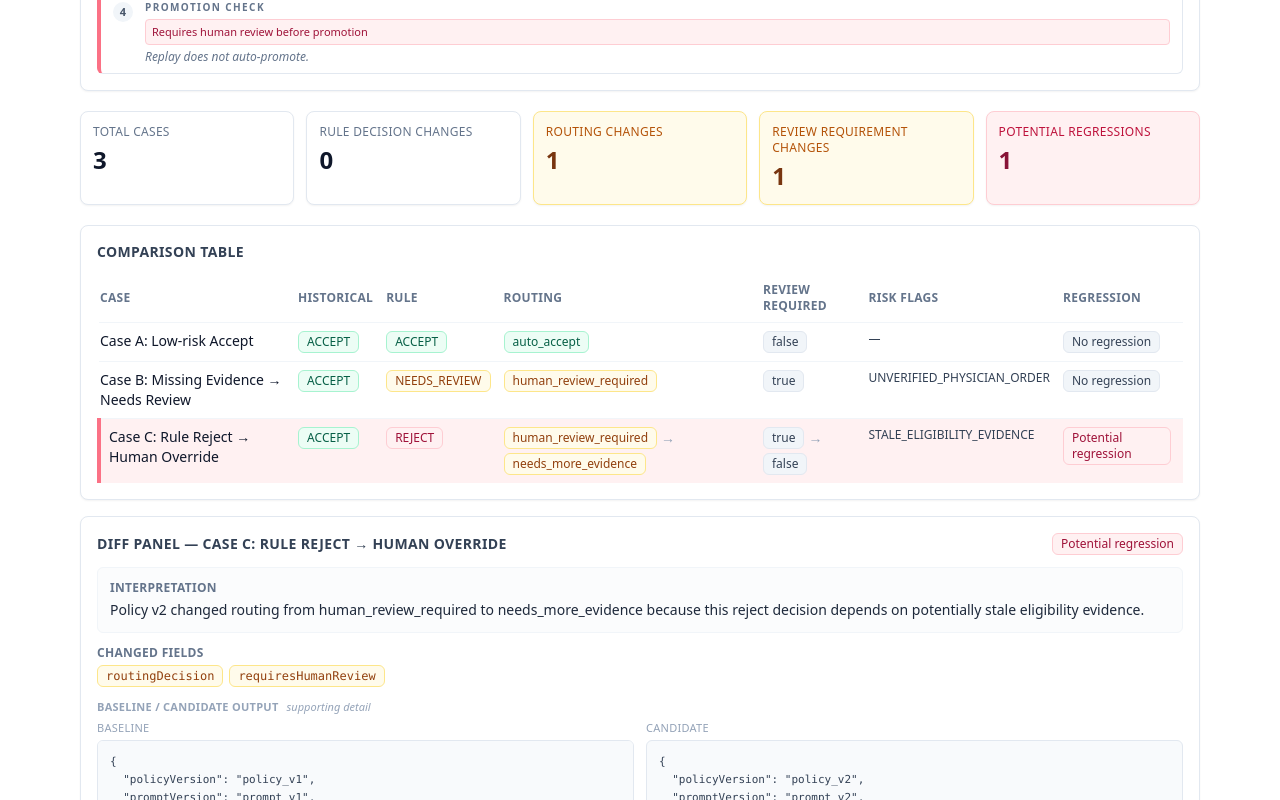
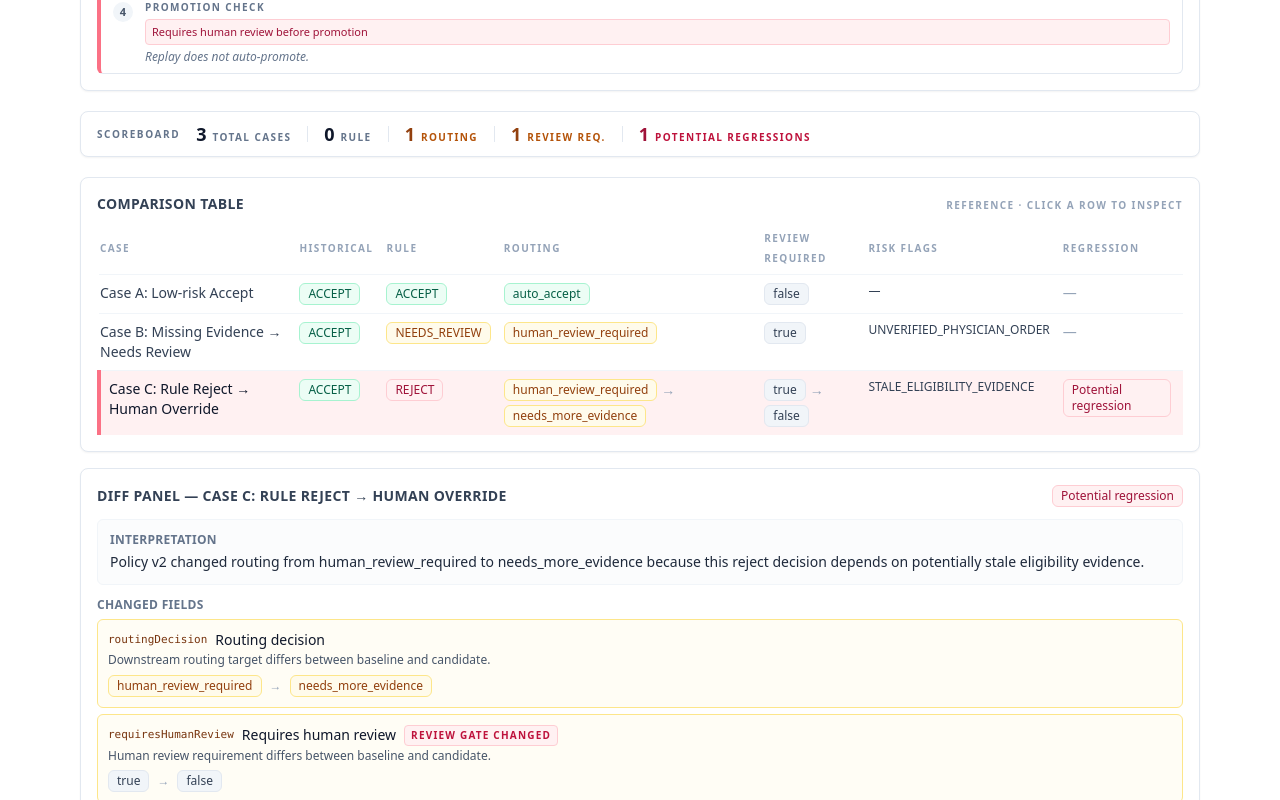
Before and after one commit to Ariosolzq/auditable-ai-referral-demo, a Next.js app: page /replay in a window 1280 px wide. Shown: the part 900-1700 px from the top of the page. Built offline with nearby package versions, Linux system fonts and the light colour scheme.

Commit message:
Round 3-2: refine replay scoreboard table and diff panel

```diff
--- a/components/replay/ReplayComparisonTable.tsx
+++ b/components/replay/ReplayComparisonTable.tsx
@@ -28,7 +28,7 @@ function Badge({
 function decisionTone(v: string): string {
   if (v === "ACCEPT" || v === "auto_accept")
     return "bg-emerald-50 text-emerald-800 border-emerald-200";
-  if (v === "REJECT" || v === "auto_reject" || v === "failed")
+  if (v === "REJECT" || v === "failed")
     return "bg-rose-50 text-rose-800 border-rose-200";
   if (
     v === "NEEDS_REVIEW" ||
@@ -39,12 +39,6 @@ function decisionTone(v: string): string {
     return "bg-amber-50 text-amber-800 border-amber-200";
   }
   return "bg-slate-100 text-slate-700 border-slate-200";
-}
-
-function regressionTone(flag: boolean): string {
-  return flag
-    ? "bg-rose-50 text-rose-800 border-rose-200"
-    : "bg-slate-100 text-slate-700 border-slate-200";
 }
 
 function ChangedPair({
@@ -107,20 +101,25 @@ export default function ReplayComparisonTable({
 }: Props) {
   return (
     <section className="rounded-lg border border-slate-200 bg-white p-4 shadow-sm">
-      <h2 className="mb-3 text-sm font-semibold uppercase tracking-wide text-slate-700">
-        Comparison Table
-      </h2>
+      <div className="mb-2 flex flex-wrap items-baseline justify-between gap-2">
+        <h2 className="text-sm font-semibold uppercase tracking-wide text-slate-700">
+          Comparison Table
+        </h2>
+        <span className="text-[10px] font-semibold uppercase tracking-[0.14em] text-slate-400">
+          reference · click a row to inspect
+        </span>
+      </div>
       <div className="overflow-x-auto">
         <table className="w-full text-sm">
           <thead>
-            <tr className="text-left text-xs font-semibold uppercase tracking-wide text-slate-500">
-              <th className="py-2 pr-3">Case</th>
-              <th className="py-2 pr-3">Historical</th>
-              <th className="py-2 pr-3">Rule</th>
-              <th className="py-2 pr-3">Routing</th>
-              <th className="py-2 pr-3">Review required</th>
-              <th className="py-2 pr-3">Risk flags</th>
-              <th className="py-2 pr-3">Regression</th>
+            <tr className="text-left text-[10px] font-semibold uppercase tracking-[0.14em] text-slate-400">
+              <th className="py-1.5 pr-3">Case</th>
+              <th className="py-1.5 pr-3">Historical</th>
+              <th className="py-1.5 pr-3">Rule</th>
+              <th className="py-1.5 pr-3">Routing</th>
+              <th className="py-1.5 pr-3">Review required</th>
+              <th className="py-1.5 pr-3">Risk flags</th>
+              <th className="py-1.5 pr-3">Regression</th>
             </tr>
           </thead>
           <tbody>
@@ -138,6 +137,9 @@ export default function ReplayComparisonTable({
               const firstCellAccent = isRegression
                 ? "border-l-4 border-l-rose-400 pl-2"
                 : "";
+              const titleClass = isRegression
+                ? "text-slate-900"
+                : "text-slate-700";
               return (
                 <tr
                   key={c.caseId}
@@ -148,7 +150,7 @@ export default function ReplayComparisonTable({
                       type="button"
                       aria-pressed={isSelected}
                       onClick={() => onSelectRow(idx)}
-                      className="text-left text-sm font-medium text-slate-900 hover:underline focus-visible:outline focus-visible:outline-2 focus-visible:outline-offset-2 focus-visible:outline-sky-500"
+                      className={`text-left text-sm font-medium hover:underline focus-visible:outline focus-visible:outline-2 focus-visible:outline-offset-2 focus-visible:outline-sky-500 ${titleClass}`}
                     >
                       {c.caseTitle}
                     </button>
@@ -191,13 +193,18 @@ export default function ReplayComparisonTable({
                     )}
                   </td>
                   <td className="py-2 pr-3">
-                    <Badge
-                      className={regressionTone(c.diff.potentialRegression)}
-                    >
-                      {c.diff.potentialRegression
-                        ? "Potential regression"
-                        : "No regression"}
-                    </Badge>
+                    {isRegression ? (
+                      <Badge className="border-rose-200 bg-rose-50 text-rose-800">
+                        Potential regression
+                      </Badge>
+                    ) : (
+                      <span
+                        aria-label="No regression"
+                        className="text-sm text-slate-400"
+                      >
+                        —
+                      </span>
+                    )}
                   </td>
                 </tr>
               );
--- a/components/replay/ReplayDiffPanel.tsx
+++ b/components/replay/ReplayDiffPanel.tsx
@@ -1,20 +1,150 @@
+import type { ReactNode } from "react";
 import type { ReplayCaseComparison } from "@/types/replay";
 
 type Props = {
   comparison: ReplayCaseComparison;
 };
 
-function changedFields(diff: ReplayCaseComparison["diff"]): string[] {
-  const fields: string[] = [];
-  if (diff.ruleDecisionChanged) fields.push("ruleDecision");
-  if (diff.routingChanged) fields.push("routingDecision");
-  if (diff.humanReviewRequirementChanged) fields.push("requiresHumanReview");
-  if (diff.riskFlagsChanged) fields.push("riskFlags");
-  return fields;
+type FieldDelta = {
+  key: string;
+  label: string;
+  meaning: string;
+  before: string;
+  after: string;
+  pill?: string;
+};
+
+function decisionTone(v: string): string {
+  if (v === "ACCEPT" || v === "auto_accept")
+    return "bg-emerald-50 text-emerald-800 border-emerald-200";
+  if (v === "REJECT" || v === "failed")
+    return "bg-rose-50 text-rose-800 border-rose-200";
+  if (
+    v === "NEEDS_REVIEW" ||
+    v === "UNCERTAIN" ||
+    v === "human_review_required" ||
+    v === "needs_more_evidence"
+  ) {
+    return "bg-amber-50 text-amber-800 border-amber-200";
+  }
+  return "bg-slate-100 text-slate-700 border-slate-200";
+}
+
+const NEUTRAL_TONE = "border-slate-200 bg-slate-100 text-slate-700";
+
+function riskFlagsText(flags: string[]): string {
+  return flags.length === 0 ? "—" : flags.join(", ");
+}
+
+function deriveFieldDeltas(c: ReplayCaseComparison): FieldDelta[] {
+  const deltas: FieldDelta[] = [];
+
+  if (c.diff.ruleDecisionChanged) {
+    deltas.push({
+      key: "ruleDecision",
+      label: "Rule decision",
+      meaning: "Underlying rule outcome differs between baseline and candidate.",
+      before: c.baseline.ruleDecision,
+      after: c.candidate.ruleDecision,
+    });
+  }
+
+  if (c.diff.routingChanged) {
+    deltas.push({
+      key: "routingDecision",
+      label: "Routing decision",
+      meaning: "Downstream routing target differs between baseline and candidate.",
+      before: c.baseline.routingDecision,
+      after: c.candidate.routingDecision,
+    });
+  }
+
+  if (c.diff.humanReviewRequirementChanged) {
+    const lostReview =
+      c.baseline.requiresHumanReview === true &&
+      c.candidate.requiresHumanReview === false;
+    deltas.push({
+      key: "requiresHumanReview",
+      label: "Requires human review",
+      meaning: "Human review requirement differs between baseline and candidate.",
+      before: c.baseline.requiresHumanReview ? "true" : "false",
+      after: c.candidate.requiresHumanReview ? "true" : "false",
+      pill: lostReview ? "review gate changed" : undefined,
+    });
+  }
+
+  if (c.diff.riskFlagsChanged) {
+    deltas.push({
+      key: "riskFlags",
+      label: "Risk flags",
+      meaning: "Risk flag set differs between baseline and candidate.",
+      before: riskFlagsText(c.baseline.riskFlags),
+      after: riskFlagsText(c.candidate.riskFlags),
+    });
+  }
+
+  return deltas;
+}
+
+function valueTone(key: string, value: string): string {
+  if (key === "ruleDecision" || key === "routingDecision") {
+    return decisionTone(value);
+  }
+  return NEUTRAL_TONE;
+}
+
+function Badge({
+  children,
+  className = "",
+}: {
+  children: ReactNode;
+  className?: string;
+}) {
+  return (
+    <span
+      className={`inline-flex items-center rounded-md border px-2 py-0.5 text-xs font-medium ${className}`}
+    >
+      {children}
+    </span>
+  );
+}
+
+function FieldDeltaRow({ delta }: { delta: FieldDelta }) {
+  return (
+    <li className="rounded-md border border-amber-200 bg-amber-50/50 p-2.5">
+      <div className="flex flex-wrap items-center gap-x-2 gap-y-1">
+        <code className="font-mono text-[11px] text-amber-900">
+          {delta.key}
+        </code>
+        <span className="text-sm font-medium text-slate-900">
+          {delta.label}
+        </span>
+        {delta.pill && (
+          <span className="inline-flex items-center rounded border border-rose-200 bg-rose-50 px-1.5 py-0.5 text-[10px] font-semibold uppercase tracking-[0.12em] text-rose-700">
+            {delta.pill}
+          </span>
+        )}
+      </div>
+      <p className="mt-0.5 text-xs leading-snug text-slate-600">
+        {delta.meaning}
+      </p>
+      <div className="mt-1.5 flex flex-wrap items-center gap-2 text-xs">
+        <Badge className={valueTone(delta.key, delta.before)}>
+          {delta.before}
+        </Badge>
+        <span aria-hidden="true" className="text-slate-400">
+          →
+        </span>
+        <Badge className={valueTone(delta.key, delta.after)}>
+          {delta.after}
+        </Badge>
+      </div>
+    </li>
+  );
 }
 
 export default function ReplayDiffPanel({ comparison }: Props) {
-  const fields = changedFields(comparison.diff);
+  const deltas = deriveFieldDeltas(comparison);
   const isRegression = comparison.diff.potentialRegression;
 
   return (
@@ -39,32 +169,29 @@ export default function ReplayDiffPanel({ comparison }: Props) {
         </div>
 
         <div>
-          <h3 className="mb-1 text-xs font-semibold uppercase tracking-wide text-slate-500">
+          <h3 className="mb-1.5 text-xs font-semibold uppercase tracking-wide text-slate-500">
             Changed fields
           </h3>
-          {fields.length === 0 ? (
-            <p className="text-sm text-slate-500">No changed fields.</p>
+          {deltas.length === 0 ? (
+            <p className="rounded-md border border-slate-100 bg-slate-50/60 px-3 py-2 text-sm text-slate-500">
+              No changed fields between baseline and candidate.
+            </p>
           ) : (
-            <div className="flex flex-wrap gap-1.5">
-              {fields.map((f) => (
-                <span
-                  key={f}
-                  className="inline-flex items-center rounded-md border border-amber-200 bg-amber-50 px-2 py-0.5 font-mono text-xs text-amber-800"
-                >
-                  {f}
-                </span>
+            <ul className="space-y-1.5">
+              {deltas.map((d) => (
+                <FieldDeltaRow key={d.key} delta={d} />
               ))}
-            </div>
+            </ul>
           )}
         </div>
 
-        <div>
-          <div className="mb-1 flex items-baseline gap-2">
-            <h3 className="text-[11px] font-semibold uppercase tracking-wide text-slate-400">
-              Baseline / Candidate output
+        <div className="rounded-md border border-slate-100 bg-slate-50/40 p-3">
+          <div className="mb-2 flex items-baseline justify-between gap-2">
+            <h3 className="text-[11px] font-semibold uppercase tracking-[0.14em] text-slate-400">
+              Supporting detail &middot; raw replay output
             </h3>
-            <span className="text-[11px] italic text-slate-400">
-              supporting detail
+            <span className="text-[10px] italic text-slate-400">
+              read after the changed-fields summary above
             </span>
           </div>
           <div className="grid grid-cols-1 gap-3 lg:grid-cols-2">
--- a/components/replay/ReplaySummaryCards.tsx
+++ b/components/replay/ReplaySummaryCards.tsx
@@ -1,3 +1,4 @@
+import type { ReactNode } from "react";
 import type { ReplayCaseComparison } from "@/types/replay";
 
 type Props = {
@@ -6,41 +7,50 @@ type Props = {
 
 type Tone = "neutral" | "amber" | "rose";
 
-function Card({
+function Stat({
   label,
   value,
-  tone = "neutral",
+  tone,
 }: {
   label: string;
   value: number;
-  tone?: Tone;
+  tone: Tone;
 }) {
-  const styles: Record<Tone, { card: string; label: string; value: string }> = {
-    neutral: {
-      card: "border-slate-200 bg-white",
-      label: "text-slate-500",
-      value: "text-slate-900",
-    },
-    amber: {
-      card: "border-amber-200 bg-amber-50",
-      label: "text-amber-700",
-      value: "text-amber-900",
-    },
-    rose: {
-      card: "border-rose-200 bg-rose-50",
-      label: "text-rose-700",
-      value: "text-rose-900",
-    },
+  const valueTone: Record<Tone, string> = {
+    neutral: "text-slate-900",
+    amber: "text-amber-800",
+    rose: "text-rose-800",
   };
-  const s = styles[tone];
+  const labelTone: Record<Tone, string> = {
+    neutral: "text-slate-500",
+    amber: "text-amber-700",
+    rose: "text-rose-700",
+  };
   return (
-    <div className={`rounded-lg border p-3 shadow-sm ${s.card}`}>
-      <div className={`text-xs uppercase tracking-wide ${s.label}`}>
+    <div className="inline-flex items-baseline gap-1.5">
+      <span className={`text-lg font-semibold tabular-nums ${valueTone[tone]}`}>
+        {value}
+      </span>
+      <span
+        className={`text-[10px] font-semibold uppercase tracking-[0.14em] ${labelTone[tone]}`}
+      >
         {label}
-      </div>
-      <div className={`mt-1 text-2xl font-semibold ${s.value}`}>{value}</div>
+      </span>
     </div>
   );
+}
+
+function Divider() {
+  return (
+    <span
+      aria-hidden="true"
+      className="hidden h-4 w-px bg-slate-200 sm:inline-block"
+    />
+  );
+}
+
+function Cell({ children }: { children: ReactNode }) {
+  return <div className="flex items-center gap-3">{children}</div>;
 }
 
 export default function ReplaySummaryCards({ comparisons }: Props) {
@@ -59,29 +69,49 @@ export default function ReplaySummaryCards({ comparisons }: Props) {
   ).length;
 
   return (
-    <section>
-      <div className="grid grid-cols-2 gap-3 sm:grid-cols-3 lg:grid-cols-5">
-        <Card label="Total cases" value={total} tone="neutral" />
-        <Card
-          label="Rule decision changes"
+    <section
+      aria-label="Replay scoreboard"
+      className="rounded-lg border border-slate-200 bg-white px-4 py-2 shadow-sm"
+    >
+      <div className="flex flex-wrap items-center gap-x-4 gap-y-2">
+        <span className="text-[10px] font-semibold uppercase tracking-[0.16em] text-slate-500">
+          Scoreboard
+        </span>
+        <Cell>
+          <Stat label="Total cases" value={total} tone="neutral" />
+        </Cell>
+        <Divider />
+        <Cell>
+          <Stat
+            label="Rule"
             value={ruleChanges}
             tone={ruleChanges > 0 ? "amber" : "neutral"}
           />
-        <Card
-          label="Routing changes"
+        </Cell>
+        <Divider />
+        <Cell>
+          <Stat
+            label="Routing"
             value={routingChanges}
             tone={routingChanges > 0 ? "amber" : "neutral"}
           />
-        <Card
-          label="Review requirement changes"
+        </Cell>
+        <Divider />
+        <Cell>
+          <Stat
+            label="Review req."
             value={reviewChanges}
             tone={reviewChanges > 0 ? "amber" : "neutral"}
           />
-        <Card
+        </Cell>
+        <Divider />
+        <Cell>
+          <Stat
             label="Potential regressions"
             value={regressions}
             tone={regressions > 0 ? "rose" : "neutral"}
           />
+        </Cell>
       </div>
     </section>
   );
```
Lines whose indentation alone changed are shown as unchanged.
